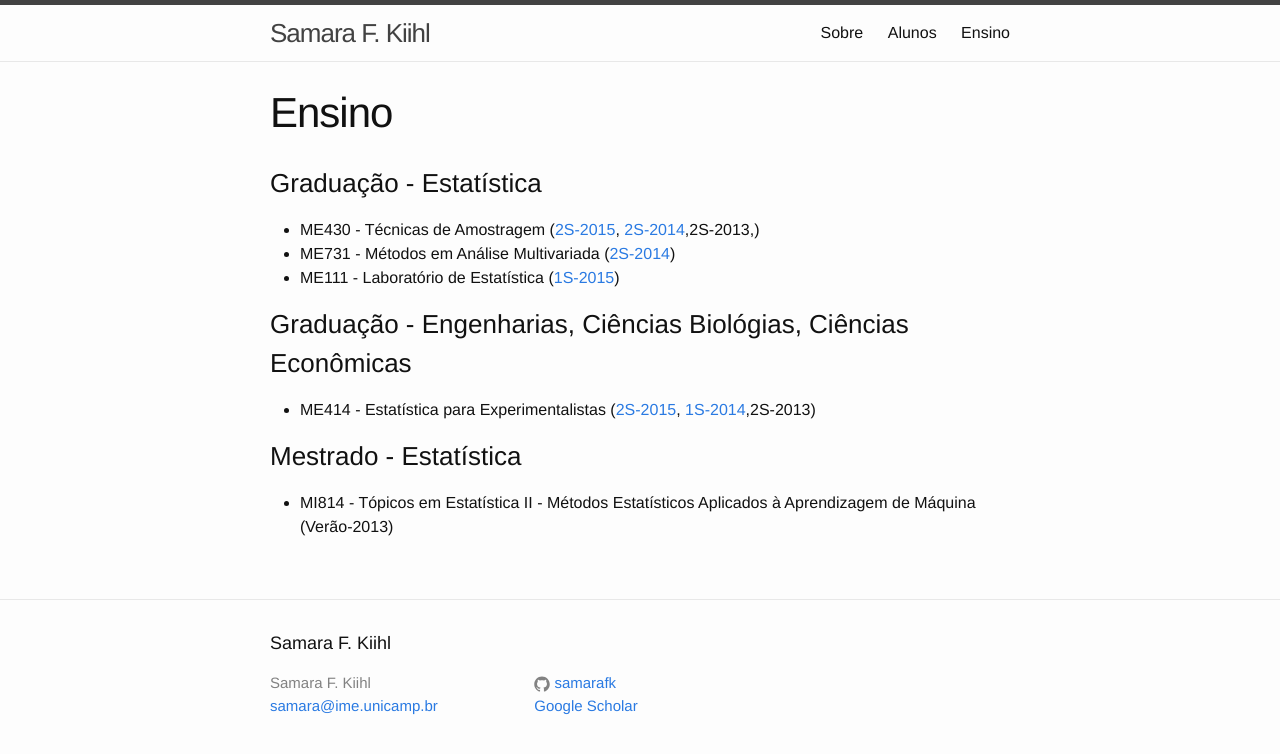
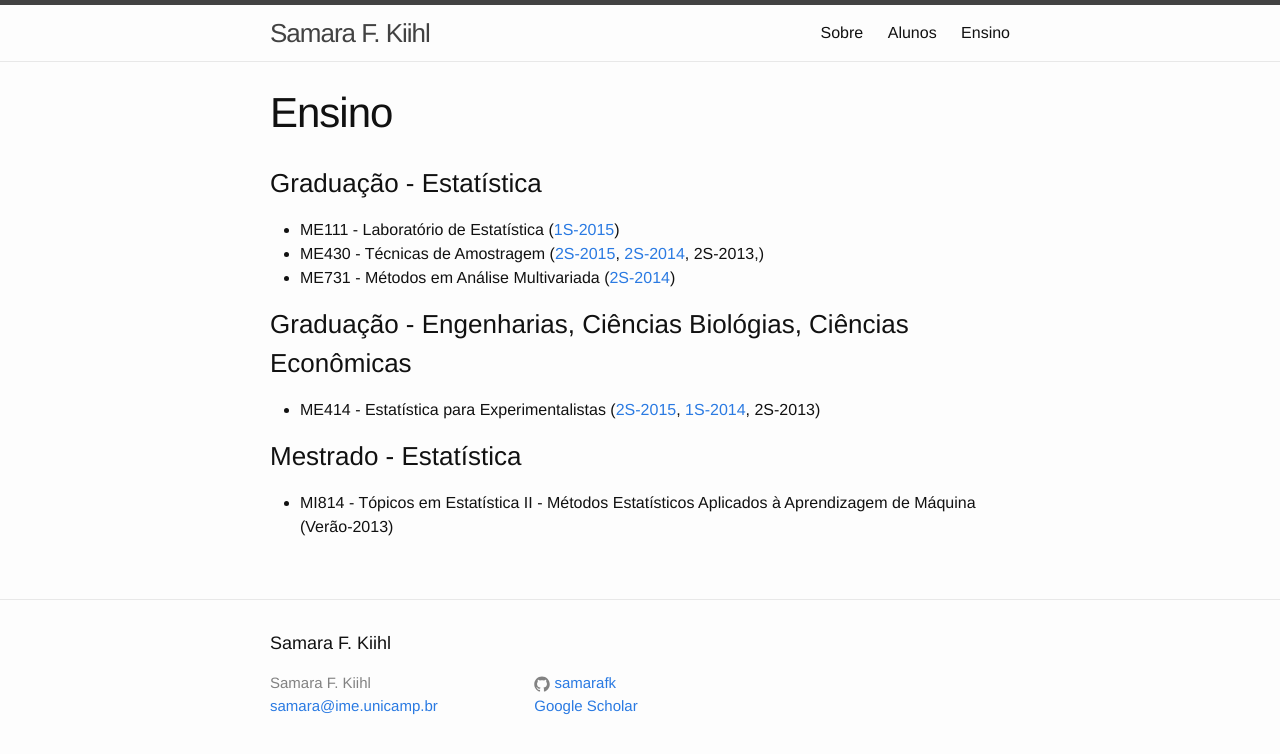
Before and after one commit to samarafk/samarafk.github.io, a Jekyll site: the page built from teaching.md, in a window 1280 px wide. Shown: the top 754 px of the page. Built offline with Jekyll 4.4.1, drawn with Linux system fonts in a browser that asks for light colours.

Commit message:
small changes

```diff
--- a/teaching.md
+++ b/teaching.md
@@ -6,14 +6,14 @@ permalink: /teaching/
 
 ### Graduação - Estatística
 
-  +  ME430 - Técnicas de Amostragem ([2S-2015](http://samarafk.github.io/ME430/), [2S-2014](http://www.ggte.unicamp.br/moodle/course/view.php?id=463),2S-2013,)
+  +  ME111 - Laboratório de Estatística ([1S-2015](http://www.ggte.unicamp.br/moodle/course/info.php?id=593))
+  +  ME430 - Técnicas de Amostragem ([2S-2015](http://samarafk.github.io/ME430/), [2S-2014](http://www.ggte.unicamp.br/moodle/course/view.php?id=463), 2S-2013,)
   +  ME731 - Métodos em Análise Multivariada ([2S-2014](http://www.ggte.unicamp.br/moodle/course/view.php?id=459))
-  +  ME111 - Laboratório de Estatística ([1S-2015](http://www.ggte.unicamp.br/moodle/course/info.php?id=593))
 
 
 ### Graduação - Engenharias, Ciências Biológias, Ciências Econômicas
 
-  + ME414 - Estatística para Experimentalistas ([2S-2015](http://samarafk.github.io/ME414/), [1S-2014](http://www.ggte.unicamp.br/moodle/enrol/index.php?id=369),2S-2013)
+  + ME414 - Estatística para Experimentalistas ([2S-2015](http://samarafk.github.io/ME414/), [1S-2014](http://www.ggte.unicamp.br/moodle/enrol/index.php?id=369), 2S-2013)
 
 
 ### Mestrado - Estatística
```
